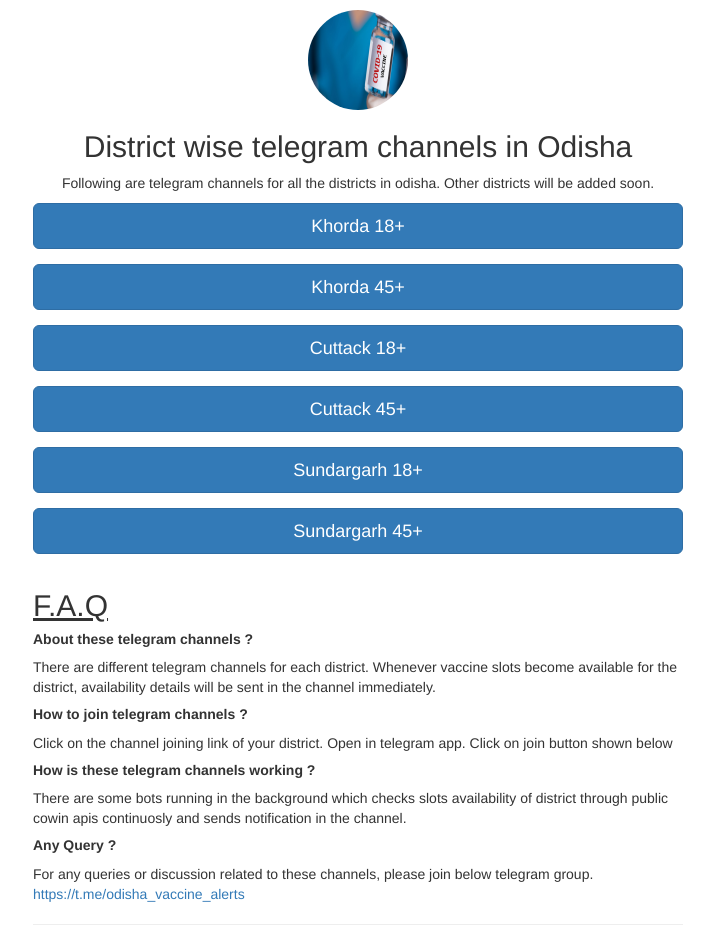
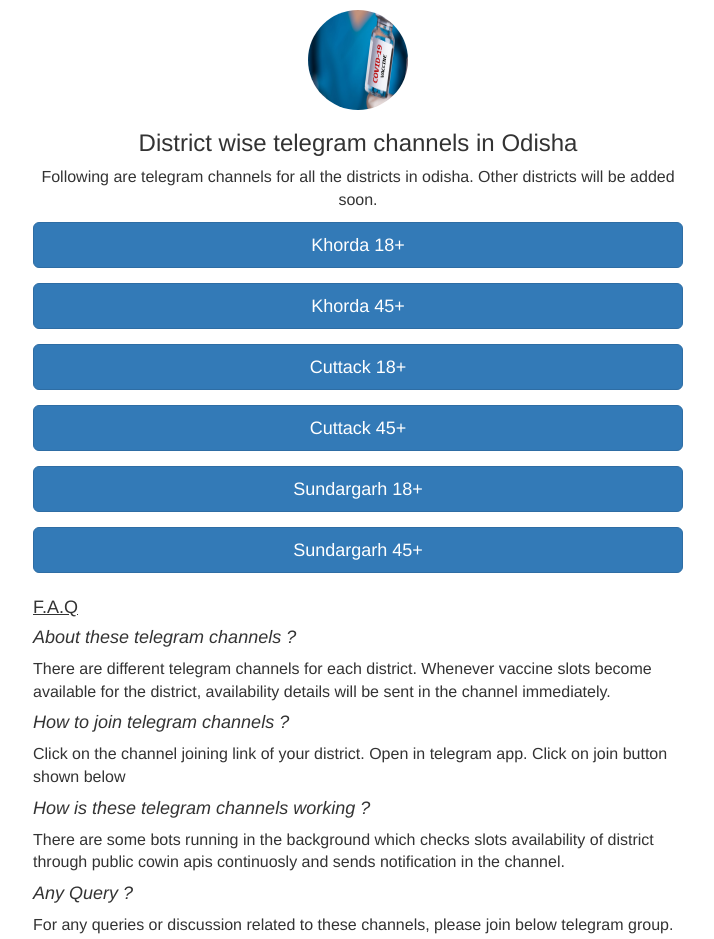
Before and after one commit to dassubhasish96/odisha-vaccine-alerts, a React (Create React App) app: page / in a window 1280 px wide. Shown: the top 939 px of the page, without its empty margins (297-1011 px from the left). Built offline with nearby package versions, Linux system fonts and the light colour scheme.

Commit message:
updated css

```diff
--- a/src/App.css
+++ b/src/App.css
@@ -47,4 +47,5 @@
   padding-left: 15px;
   padding-right: 15px;
   max-width: 650px;
+  font-size: 16px;
 }
--- a/src/components/Body/howtouse.component.js
+++ b/src/components/Body/howtouse.component.js
@@ -3,16 +3,16 @@
 function HowToUse(props) {
     return (
         <Fragment>
-            <h2><u>F.A.Q</u></h2>
-            <h5><b>About these telegram channels ?</b></h5>
+            <h4><u>F.A.Q</u></h4>
+            <h4><i>About these telegram channels ?</i></h4>
              There are different telegram channels for each district. Whenever vaccine slots become available for the district, availability
               details will be sent in the channel immediately.
-            <h5><b>How to join telegram channels ?</b></h5>
+            <h4><i>How to join telegram channels ?</i></h4>
              Click on the channel joining link of your district. Open in telegram app. Click on join button shown below<br/>
-             <h5><b>How is these telegram channels working ?</b></h5>
+             <h4><i>How is these telegram channels working ?</i></h4>
             There are some bots running in the background which checks slots availability of district through public cowin apis continuosly and sends
              notification in the channel.
-             <h5><b>Any Query ?</b></h5>
+             <h4><i>Any Query ?</i></h4>
             For any queries or discussion related to these channels, please join below telegram group.<br/> <a href = "https://t.me/odisha_vaccine_alerts">https://t.me/odisha_vaccine_alerts</a><br/>
 
 
--- a/src/components/shared/Header/header.component.js
+++ b/src/components/shared/Header/header.component.js
@@ -9,7 +9,7 @@
     return (
         <Fragment>
              <img class = "image" src= {banner} alt="vaccine banner" ></img>
-           <h2>District wise telegram channels in Odisha</h2>
+           <h3>District wise telegram channels in Odisha</h3>
            <p>Following are telegram channels for all the districts in odisha. Other districts will be added soon.</p>
         </Fragment>
     );
--- a/src/index.css
+++ b/src/index.css
@@ -5,6 +5,7 @@
     sans-serif;
   -webkit-font-smoothing: antialiased;
   -moz-osx-font-smoothing: grayscale;
+color: brown;
 }
 
 code {
```
